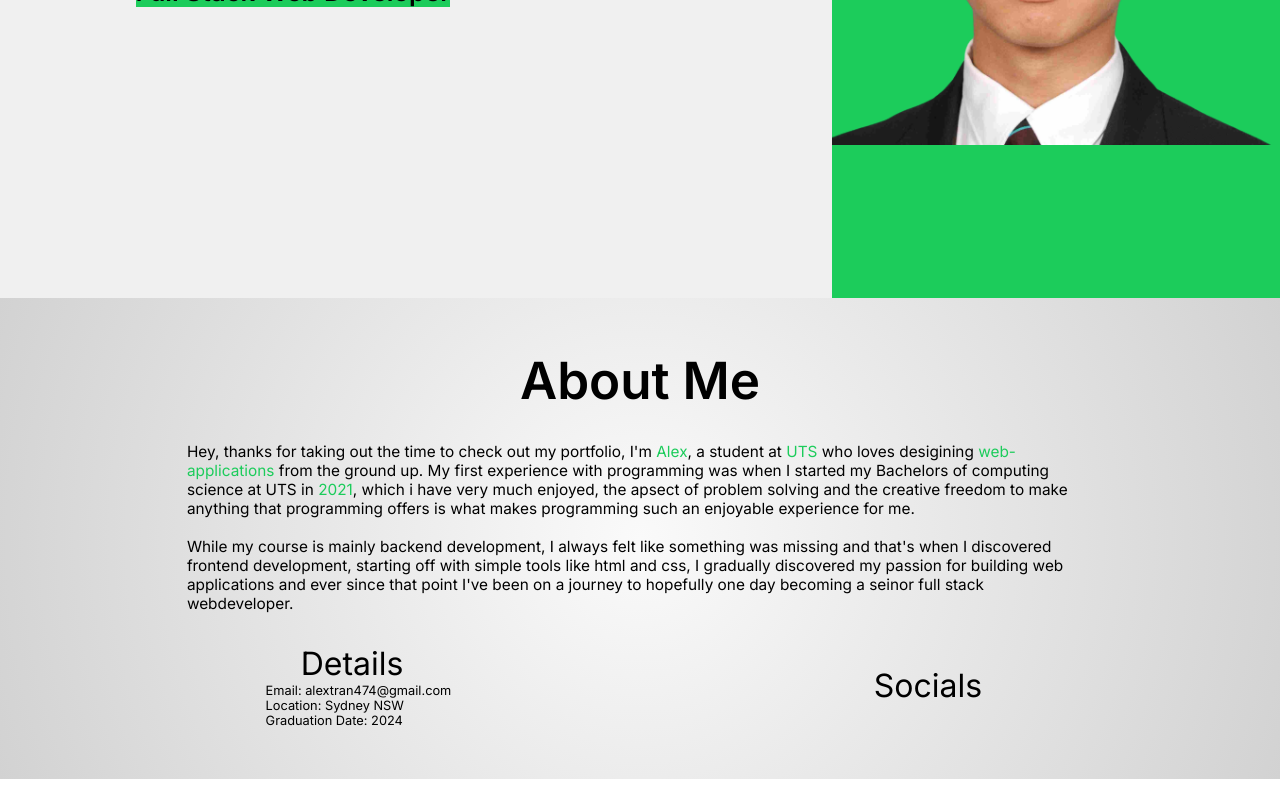
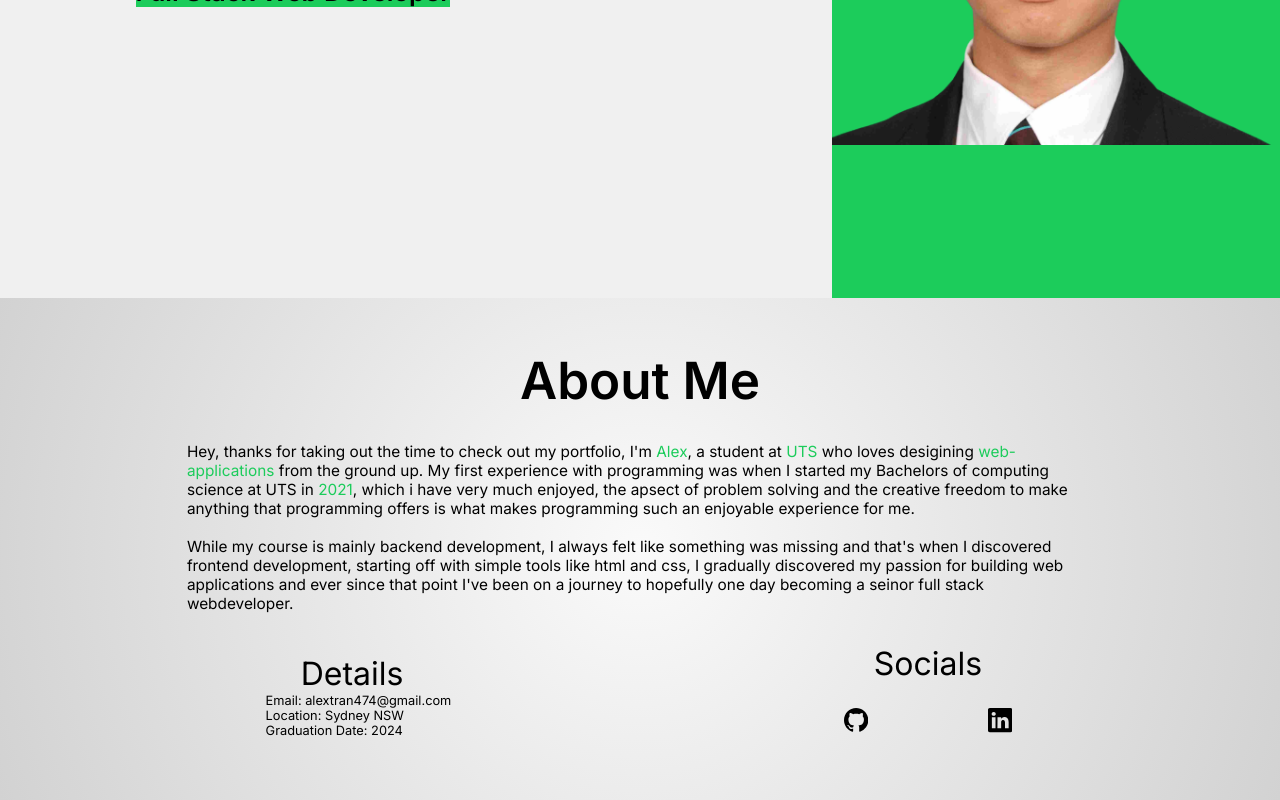
Before and after one commit to alexalextran/Portfolio-Website-5.0, a Next.js app: page / in a window 1280 px wide. Shown: the part 502-1302 px from the top of the page. Before the commit the page ends 1281 px from the top, so only its background shows below. Built offline with nearby package versions, Linux system fonts and the light colour scheme.

Commit message:
socials hover effect

```diff
--- a/components/AboutMe.jsx
+++ b/components/AboutMe.jsx
@@ -1,5 +1,6 @@
 import React from 'react';
 import styles from "../styles/Sass/AboutMe.module.css"
+import { BsGithub, BsLinkedin } from 'react-icons/bs';
 
 const AboutMe = () => {
     return (
@@ -21,9 +22,19 @@ const AboutMe = () => {
                         </ul>
 
                 </div>
-                <div>
+
+                <div className={styles.aboutmeDI__right}>
                 <h4>Socials</h4>
+                <div className={styles.rightdiv}>
 
+
+                <div className={styles.rightIcon}>
+                    <BsGithub/>
+                </div>
+                <div className={styles.rightIcon}>
+                    <BsLinkedin/>
+                </div>
+                </div>
                 </div>
             </div>
         </section>
--- a/styles/Sass/AboutMe.module.css
+++ b/styles/Sass/AboutMe.module.css
@@ -37,9 +37,41 @@
   font-size: 2.5em;
   font-weight: 400;
 }
-.section .aboutmeDI .abboutmeDI__left {
+.section .aboutmeDI .aboutmeDI__left {
   text-align: left;
 }
-.section .aboutmeDI li {
+.section .aboutmeDI .aboutmeDI__left li {
   padding-left: 35%;
 }
+.section .aboutmeDI .aboutmeDI__right {
+  display: flex;
+  justify-content: center;
+  align-items: center;
+  flex-direction: column;
+}
+.section .aboutmeDI .aboutmeDI__right .rightdiv {
+  display: flex;
+  justify-content: space-around;
+  align-items: center;
+  flex-direction: row;
+}
+.section .aboutmeDI .aboutmeDI__right .rightIcon {
+  margin-top: 1em;
+  width: -webkit-fit-content;
+  width: -moz-fit-content;
+  width: fit-content;
+  height: -webkit-fit-content;
+  height: -moz-fit-content;
+  height: fit-content;
+  padding: 1em;
+  transition: box-shadow 400ms;
+}
+.section .aboutmeDI .aboutmeDI__right .rightIcon:hover {
+  cursor: pointer;
+  border-radius: 0.4em;
+  background: #e0e0e0;
+  box-shadow: 1em 1em 2em #bebebe, -1em -1em 2em #ffffff;
+}
+.section .aboutmeDI .aboutmeDI__right .rightIcon * {
+  font-size: 1.9em;
+}
--- a/styles/Sass/AboutMe.module.scss
+++ b/styles/Sass/AboutMe.module.scss
@@ -35,11 +35,36 @@
 
 
 
-        .abboutmeDI__left{
+        .aboutmeDI__left{
             text-align: left;
+             li{
+            padding-left: 35%;
+          }
         }
-        li{
-            padding-left: 35%;
+
+          .aboutmeDI__right{
+            @include flexCenter(column);
+            .rightdiv{
+                @include flexCustom(space-around, center, row);
+            }
+            .rightIcon{
+                margin-top: 1em;
+                width: fit-content;
+                height: fit-content;
+                padding: 1em;
+                transition: box-shadow 400ms;
+
+                &:hover{
+                    cursor: pointer;
+            border-radius: 0.4em;
+            background: #e0e0e0;
+            box-shadow:  1em 1em 2em #bebebe,
+            -1em -1em 2em #ffffff;
+                }
+                *{
+                    font-size: 1.9em;
+                }
+            }
           }
     }
 
```
